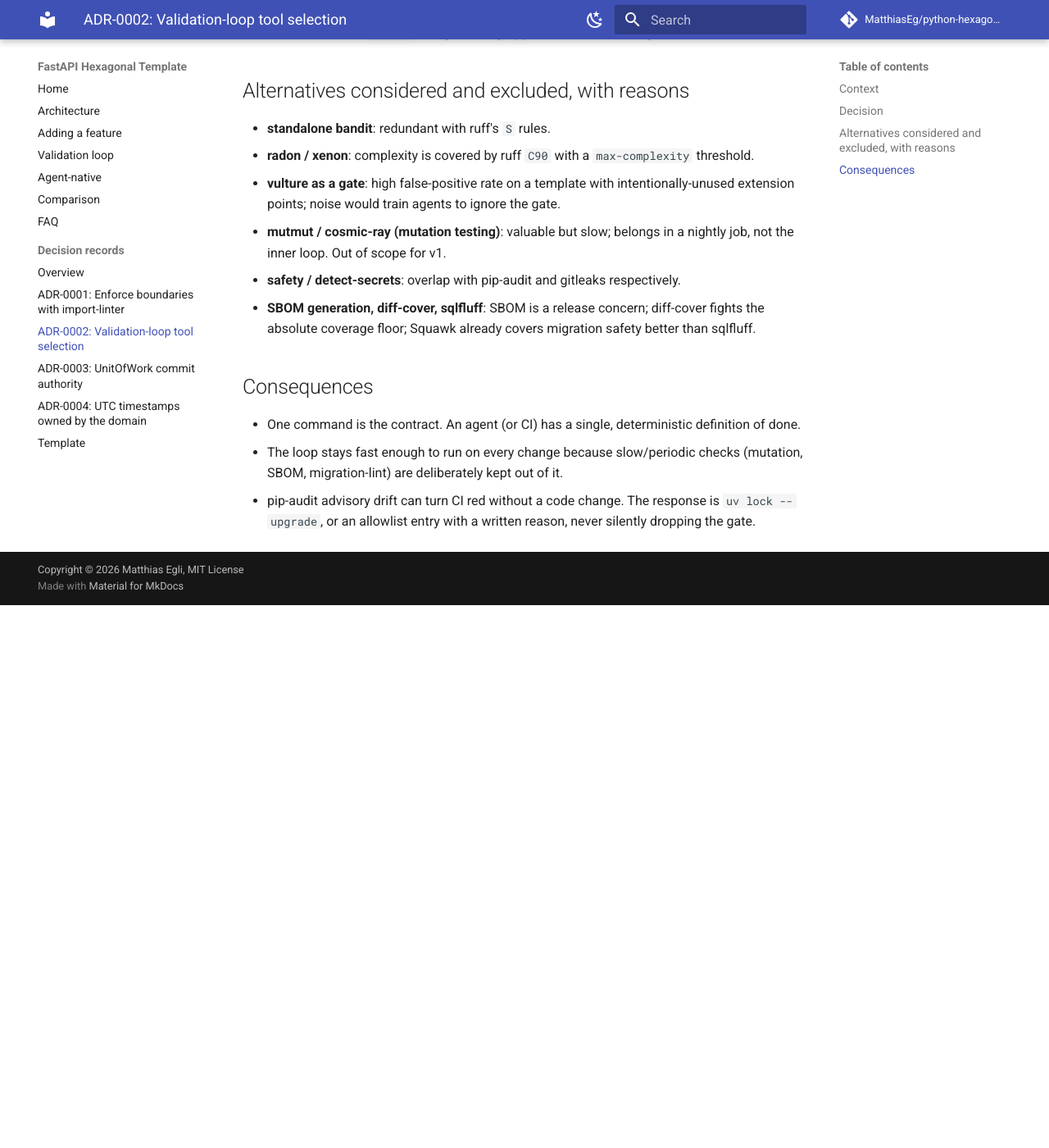
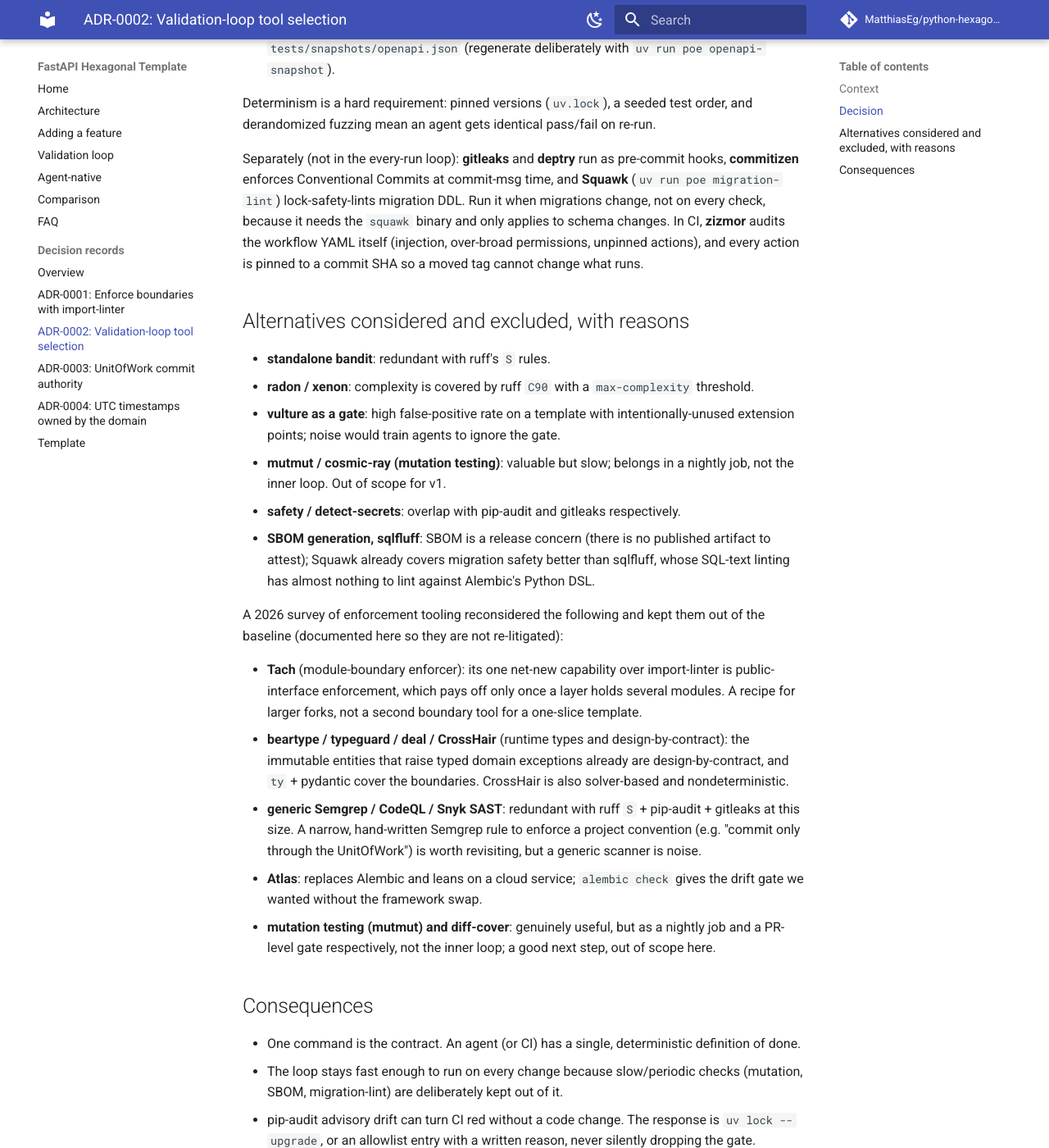
Before and after one commit to MatthiasEg/python-hexagonal-architecture-template, an MkDocs documentation site: the page built from docs/adr/0002-validation-loop-tool-selection.md, in a window 1280 px wide and 1400 px high, scrolled down 1184 px. Shown: the whole window at 82% size. Built offline with MkDocs 1.6.1 and Material for MkDocs 9.7.7, drawn with Linux system fonts in a browser that asks for light colours; comment, search, counter and statistics services are not loaded; before the commit the page ends 1922 px from its top, so only the background shows below that; some of the changed text lies outside the part shown.

Commit message:
feat: strengthen the enforcement loop (items 1-5 from the 2026 review)
1-2. Ruff: add ANN (annotation presence), ASYNC, DTZ, FAST, TRY, RET, N, SLF,
     PIE, PERF, FURB, ISC, PGH, FBT001/002; tighten mccabe max-complexity 10->8.
     Modernize the Task controller (drop redundant response_model; the return
     annotation is the response model) and justify the logger's dynamic Any.
3.   alembic check drift gate: a model changed without a migration now fails the
     build (tests/integration/db/test_migrations.py), reusing the testcontainers
     Postgres fixture. Verified it catches an unmigrated column.
4.   OpenAPI snapshot gate: tests/snapshots/openapi.json is asserted against the
     generated schema so an agent cannot change the public API surface silently;
     regenerate with 'uv run poe openapi-snapshot'.
5.   CI hardening: pin all actions to commit SHAs, add least-privilege
     'permissions: contents: read' and 'persist-credentials: false', and add a
     zizmor workflow-security job (clean).

Records the additions and the deliberately-skipped tools (Tach, beartype,
generic SAST, Atlas, mutation-in-loop) in ADR-0002. poe check green, 87% coverage.

```diff
--- a/docs/adr/0002-validation-loop-tool-selection.md
+++ b/docs/adr/0002-validation-loop-tool-selection.md
@@ -21,8 +21,13 @@
 
 Each earns its place by catching something the others do not:
 
-- **ruff**: lint + format + import order + security (`S`) + complexity (`C90`) + docstrings
-  (`D`). One fast tool; folding bandit-style checks into `S` removes a separate dependency.
+- **ruff**: lint + format + import order + security (`S`) + complexity (`C90`, `max-complexity`
+  8) + docstrings (`D`) + annotation presence (`ANN`) + async correctness (`ASYNC`) +
+  timezone-safe datetimes (`DTZ`) + FastAPI rules (`FAST`) + exception, return, naming, and
+  antipattern groups (`TRY`, `RET`, `N`, `PIE`, `PERF`, `FURB`, ...). One fast tool; folding
+  bandit-style checks into `S` removes a separate dependency. `ANN` matters specifically for
+  agents: `ty` checks that types are *correct*, `ANN` checks they are *present*, and the two
+  failure modes (omitted vs wrong annotation) need different gates.
 - **ty**: static types. Catches the wrong-shape errors before runtime.
 - **import-linter**: the architecture boundary (see ADR-0001). Nothing else checks this.
 - **deptry**: unused / missing / misplaced dependencies. Keeps the dependency set honest as
@@ -31,7 +36,10 @@
 - **pytest** with **coverage** (branch, floor enforced), **pytest-randomly** (seeded random
   order surfaces fixture coupling), and **schemathesis** (property-fuzzes the OpenAPI schema
   in-process, asserting no endpoint returns a 5xx). schemathesis is derandomized so a run is
-  reproducible.
+  reproducible. Two more gates ride in the test suite: **`alembic check`** fails if a model
+  changed without a matching migration (the "agent forgot the migration" mistake), and an
+  **OpenAPI snapshot** test fails if the public API surface drifts from the committed
+  `tests/snapshots/openapi.json` (regenerate deliberately with `uv run poe openapi-snapshot`).
 
 Determinism is a hard requirement: pinned versions (`uv.lock`), a seeded test order, and
 derandomized fuzzing mean an agent gets identical pass/fail on re-run.
@@ -40,6 +48,8 @@
 **commitizen** enforces Conventional Commits at commit-msg time, and **Squawk**
 (`uv run poe migration-lint`) lock-safety-lints migration DDL. Run it when migrations change,
 not on every check, because it needs the `squawk` binary and only applies to schema changes.
+In CI, **zizmor** audits the workflow YAML itself (injection, over-broad permissions, unpinned
+actions), and every action is pinned to a commit SHA so a moved tag cannot change what runs.
 
 ## Alternatives considered and excluded, with reasons
 
@@ -50,8 +60,26 @@
 - **mutmut / cosmic-ray (mutation testing)**: valuable but slow; belongs in a nightly job,
   not the inner loop. Out of scope for v1.
 - **safety / detect-secrets**: overlap with pip-audit and gitleaks respectively.
-- **SBOM generation, diff-cover, sqlfluff**: SBOM is a release concern; diff-cover fights the
-  absolute coverage floor; Squawk already covers migration safety better than sqlfluff.
+- **SBOM generation, sqlfluff**: SBOM is a release concern (there is no published artifact to
+  attest); Squawk already covers migration safety better than sqlfluff, whose SQL-text linting
+  has almost nothing to lint against Alembic's Python DSL.
+
+A 2026 survey of enforcement tooling reconsidered the following and kept them out of the
+baseline (documented here so they are not re-litigated):
+
+- **Tach** (module-boundary enforcer): its one net-new capability over import-linter is
+  public-interface enforcement, which pays off only once a layer holds several modules. A
+  recipe for larger forks, not a second boundary tool for a one-slice template.
+- **beartype / typeguard / deal / CrossHair** (runtime types and design-by-contract): the
+  immutable entities that raise typed domain exceptions already are design-by-contract, and
+  `ty` + pydantic cover the boundaries. CrossHair is also solver-based and nondeterministic.
+- **generic Semgrep / CodeQL / Snyk SAST**: redundant with ruff `S` + pip-audit + gitleaks at
+  this size. A narrow, hand-written Semgrep rule to enforce a project convention (e.g. "commit
+  only through the UnitOfWork") is worth revisiting, but a generic scanner is noise.
+- **Atlas**: replaces Alembic and leans on a cloud service; `alembic check` gives the drift
+  gate we wanted without the framework swap.
+- **mutation testing (mutmut) and diff-cover**: genuinely useful, but as a nightly job and a
+  PR-level gate respectively, not the inner loop; a good next step, out of scope here.
 
 ## Consequences
 
```
Also changed, not shown: AGENTS.md (+1 -0 lines), docs/validation-loop.md (+13 -7 lines), pyproject.toml (+25 -3 lines), 9 other files.
